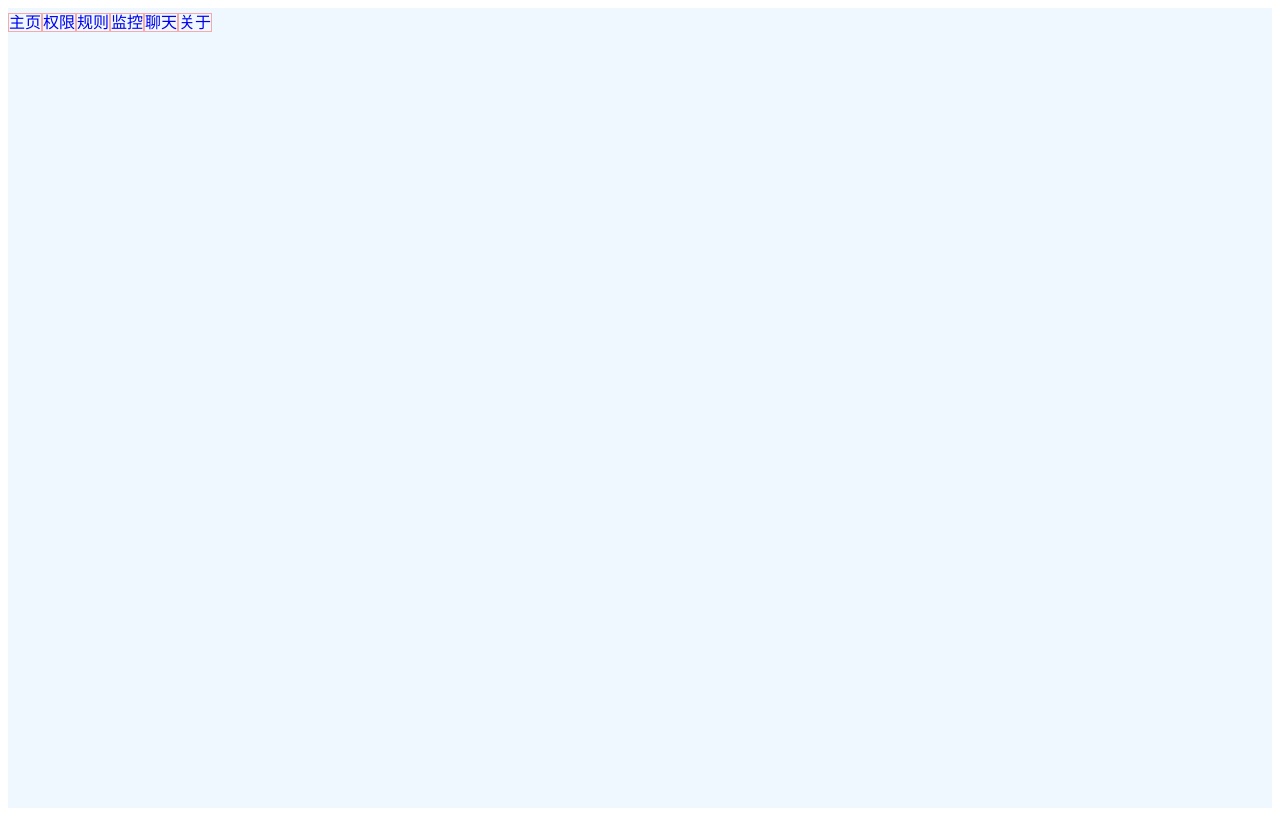
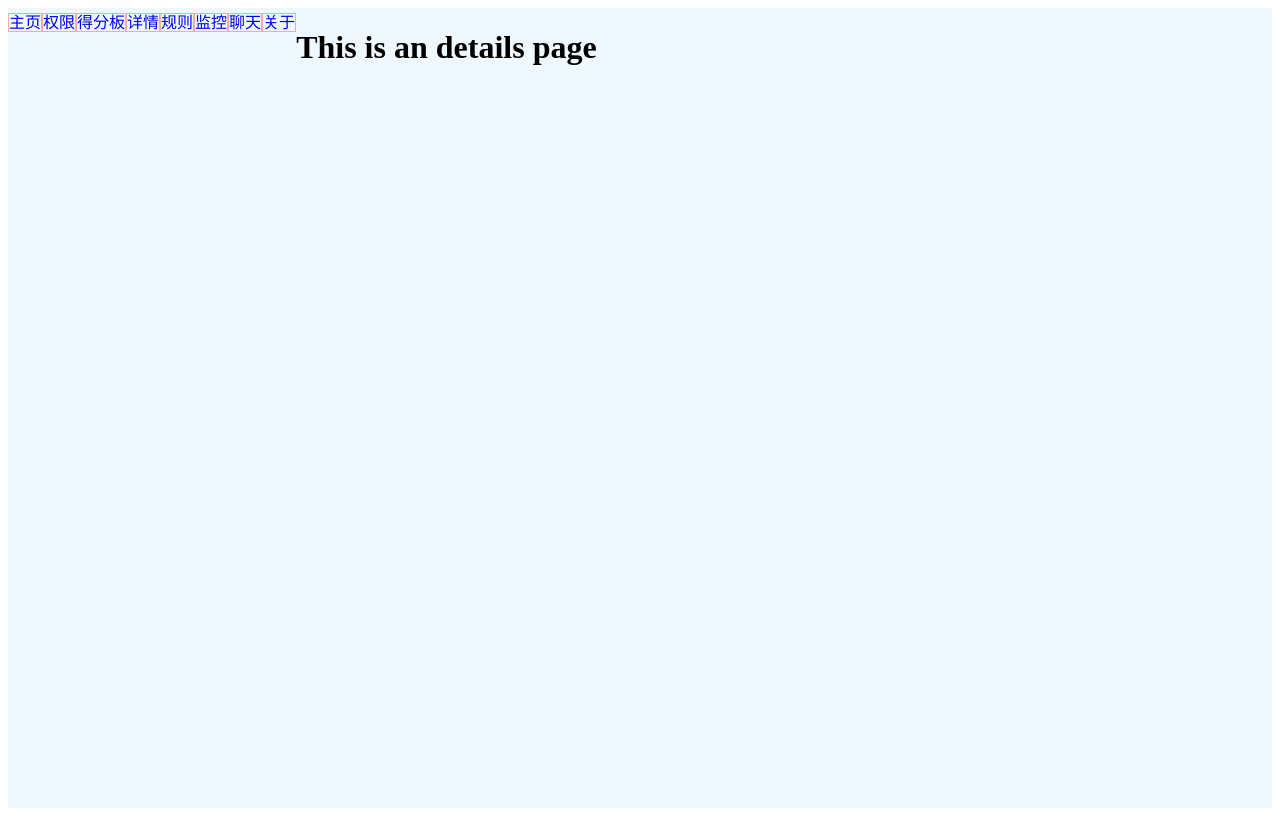
Before and after one commit to skyytor/bf1-test, a Vue app in the folder bf1-test/: page /score in a window 1280 px wide. Before the commit this address had no page. Built offline with nearby package versions, Linux system fonts and the light colour scheme.

Commit message:
完善路由

```diff
--- a/bf1-test/src/App.vue
+++ b/bf1-test/src/App.vue
@@ -9,10 +9,13 @@
         <div class="nav">
                 <router-link to="/home">主页</router-link>
                 <router-link to="/power">权限</router-link>
+                <router-link to="/score">得分板</router-link>
+                <router-link to="/details">详情</router-link>
                 <router-link to="/rules">规则</router-link>
                 <router-link to="/monitor">监控</router-link>
                 <router-link to="/chat">聊天</router-link>
                 <router-link to="/about">关于</router-link>
+
         </div>
 
 
--- a/bf1-test/src/router/index.js
+++ b/bf1-test/src/router/index.js
@@ -5,6 +5,8 @@ import rulesView from "../views/rulesView.vue";
 import monitorView from "../views/monitorView.vue";
 import chatView from "../views/chatView.vue";
 import AboutView from "../views/AboutView.vue";
+import scoreView from "../views/scoreView.vue";
+import detailsView from "../views/detailsView.vue";
 
 const router = createRouter({
   history: createWebHistory(import.meta.env.BASE_URL),
@@ -39,6 +41,11 @@ const router = createRouter({
       name: "about",
       component: AboutView,
     },
+    {
+      path: "/score",
+      name: "score",
+      component: scoreView,
+    },
   ],
 });
 
--- /dev/null
+++ b/bf1-test/src/views/detailsView.vue
@@ -0,0 +1,9 @@
+<script setup>
+
+</script>
+
+<template>
+  <div class="details">
+    <h1>This is an details page</h1>
+  </div>
+</template>
--- /dev/null
+++ b/bf1-test/src/views/scoreView.vue
@@ -0,0 +1,9 @@
+<script setup>
+
+</script>
+
+<template>
+  <div class="details">
+    <h1>This is an details page</h1>
+  </div>
+</template>
```
